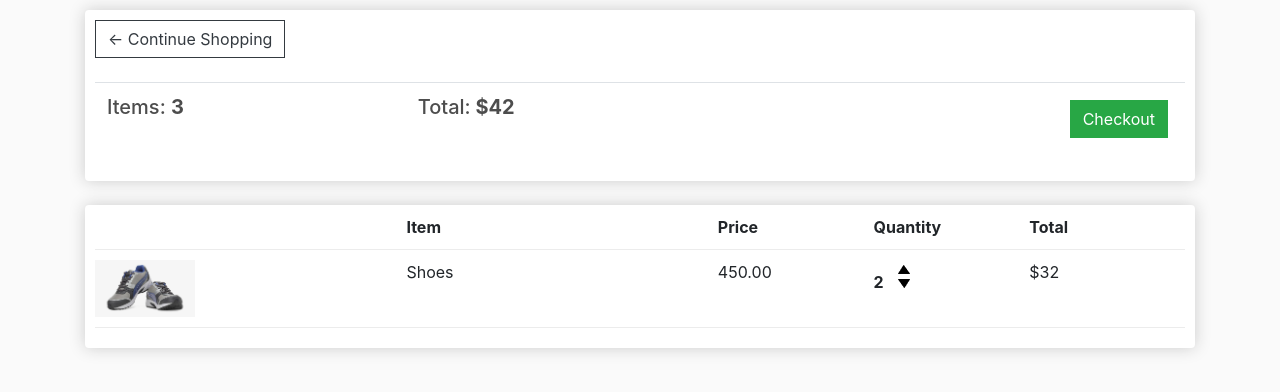
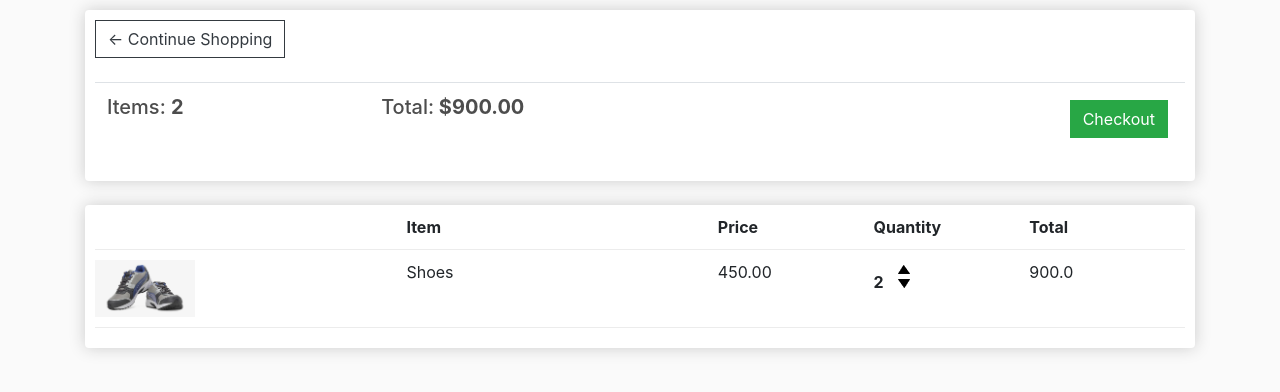
Before and after one commit to arunvijay10/ego, a Django app: page /cart in a window 1280 px wide. Shown: the part 57-449 px from the top of the page. Run offline with Django 3.2, Linux system fonts and the light colour scheme; a user stored in the database is signed in; data comes from the database, SQL or seed files in the repository; both versions use the stored data as it was after the commit; lists and menus that the app fills with data are empty.

Commit message:
Hacker Update

```diff
--- a/egoapp/models.py
+++ b/egoapp/models.py
@@ -42,14 +42,14 @@ class Order(models.Model):
 
     @property
     def get_cart_total(self):
-        orderitems=self.orderitem_set.all()
+        orderitems = self.orderitem_set.all()
         total = sum([item.get_total for item in orderitems])
         return total
 
     @property
-    def fet_cart_items(self):
+    def get_cart_items(self):
         orderitems = self.orderitem_set.all()
-        total = sum([item.get_total for item in orderitems])
+        total = sum([item.quantity for item in orderitems])
         return total
 
 
--- a/egoapp/templates/store/cart.html
+++ b/egoapp/templates/store/cart.html
@@ -12,8 +12,8 @@
             <br>
             <table class="table">
                 <tr>
-                    <th><h5>Items: <strong>3</strong></h5></th>
-                    <th><h5>Total:<strong> $42</strong></h5></th>
+                    <th><h5>Items: <strong>{{order.get_cart_items}}</strong></h5></th>
+                    <th><h5>Total:<strong> ${{order.get_cart_total|floatformat:2}}</strong></h5></th>
                     <th>
                         <a style="float:right; margin:5px;" class="btn btn-success"
                            href="{% url 'checkout' %}">Checkout</a>
@@ -45,7 +45,7 @@
                         <img class="chg-quantity" src="{% static  'images/arrow-down.png' %}">
                     </div>
                 </div>
-                <div style="flex:1"><p>$32</p></div>
+                <div style="flex:1"><p>{{item.get_total}}</p></div>
             </div>
             {% endfor %}
         </div>
--- a/egoapp/views.py
+++ b/egoapp/views.py
@@ -1,5 +1,7 @@
 from django.shortcuts import render
 from egoapp.models import *
+from. import models
+from egoapp.models import Order
 
 
 def store(request):
@@ -15,11 +17,22 @@ def cart(request):
         items = order.orderitem_set.all()
     else:
         items = []
+        order = {'get_cart_total': 0, 'get_cart_items':0}
 
-    context = {'items': items}
+    context = {'items': items,'order':order}
     return render(request, "store/cart.html", context)
 
 
 def checkout(request):
+    if request.user.is_authenticated:
+        customer = request.user.customer
+        order , created = Order.objects.get_or_create(customer=customer,complete=False)
+        items =order.orderitem_set.all()
+    else:
+        order={'get_cart_total':0,'get_cart_items':0}
+        items=[]
+
+
+
     context = {}
     return render(request, "store/checkout.html", context)
```
Also changed, not shown: db.sqlite3.
